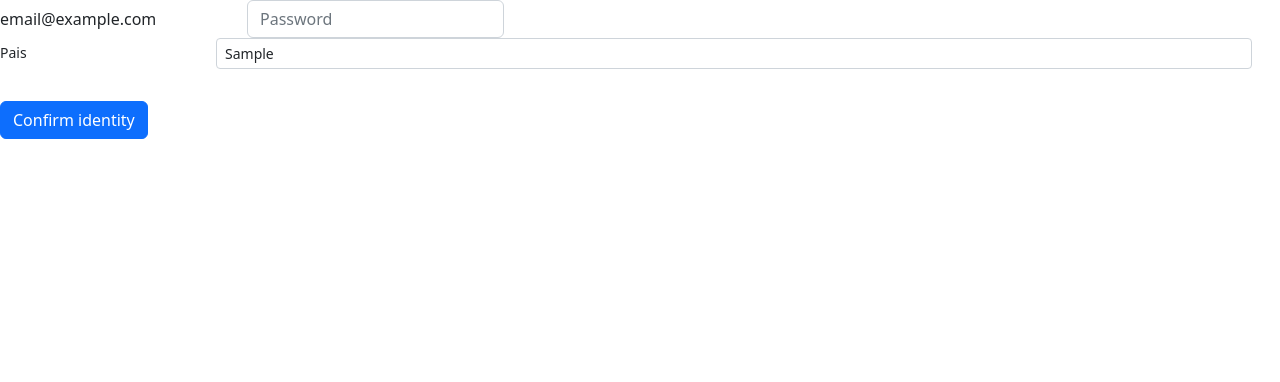
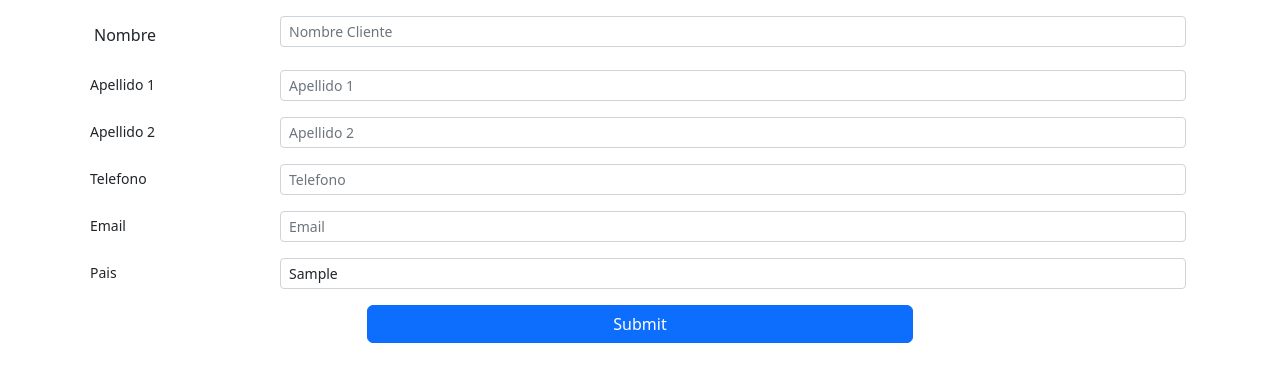
Before and after one commit to LuciMadri/TiendaWeb, a Spring Boot app: page /personaN in a window 1280 px wide. Shown: the top 382 px of the page. Run offline with Spring Boot 4, Linux system fonts and the light colour scheme; tables that the repository leaves empty hold one stand-in row (values such as "Sample post").

Commit message:
Update crear.html

```diff
--- a/Tienda/src/main/resources/templates/crear.html
+++ b/Tienda/src/main/resources/templates/crear.html
@@ -8,20 +8,64 @@
 
     </head>
     <body>
-        <form class="row g-3"
-              th:object = "${persona}"
+        <div class="container">
+
+            <div class="card-header bg-black text-white"> </div>
+            <div class="card-body">
+
+                <!-------------------Esto es un Formulario--------------- -->
+                <div class="container">
+                    <form th:object = "${persona}"
                           th:action="@{/save}"
-              method="post">
-            <input type="hidden" th:field="*{id}">
-            <div class="col-auto">
-                <label for="staticEmail2" class="visually-hidden">Email</label>
-                <input type="text" readonly class="form-control-plaintext" id="staticEmail2" value="email@example.com">
-            </div>
-            <div class="col-auto">
-                <label for="inputPassword2" class="visually-hidden">Password</label>
-                <input type="password" class="form-control" id="inputPassword2" placeholder="Password">
+                          method="POST">
+
+                        <!--------------------------- -->
+                        <div class="form-group mb-3 row">
+
                         </div>
 
+                        <!---------------------------------------------------------------------------------------------------------------------------- -->
+                        <input type="hidden" th:field="*{id}">
+                        <div class="form-group mb-3 row">
+                            <label class="col-md-2 col-form-label" for="nombre">Nombre</label>
+                            <div class="col-sm-10">
+                                <input type="text" class="form-control form-control-sm col-md-6" th:field="*{nombre}" placeholder= "Nombre Cliente" id="nombres" aria-describedby="emailHelp">
+                            </div>
+                        </div>
+
+                        <!---------------------------------------------------------------------------------------------------------------------------- -->
+                        <div class="form-group mb-3 row">
+                            <label class="form-control-sm col-md-2 col-form-label" for="apellido1">Apellido 1</label>
+                            <div class="col-sm-10">
+                                <input type="text" th:field="*{apellido1}" class="form-control form-control-sm col-md-6" placeholder= "Apellido 1" id="apellido1" aria-describedby="emailHelp">
+                            </div>
+                        </div>
+
+                        <!---------------------------------------------------------------------------------------------------------------------------- -->
+                        <div class="form-group mb-3 row">
+                            <label class="form-control-sm col-form-label col-md-2" for="apellido2">Apellido 2</label>
+                            <div class="col-sm-10">
+                                <input type="text" th:field="*{apellido2}" class="form-control form-control-sm col-md-6" placeholder= "Apellido 2" id="apellido2" aria-describedby="emailHelp">
+                            </div>
+                        </div>
+
+                        <!---------------------------------------------------------------------------------------------------------------------------- -->
+                        <div class="form-group mb-3 row">
+                            <label class="form-control-sm col-form-label col-md-2" for="telefono">Telefono</label>
+                            <div class="col-sm-10">
+                                <input type="text" th:field="*{telefono}" class="form-control form-control-sm col-md-6" placeholder= "Telefono" id="telefono" aria-describedby="emailHelp">
+                            </div>
+                        </div>
+
+                        <!---------------------------------------------------------------------------------------------------------------------------- -->
+                        <div class="form-group mb-3 row">
+                            <label class="form-control-sm col-form-label col-md-2" for="email">Email</label>
+                            <div class="col-sm-10">
+                                <input type="text" th:field="*{email}" class="form-control form-control-sm col-md-6" placeholder= "Email" id="email" aria-describedby="emailHelp">
+                            </div>
+                        </div>
+
+                        <!---------------------------------------------------------------------------------------------------------------------------- -->
                         <div class="form-group mb-3 row">
                             <label class="form-control-sm col-form-label col-md-2" for="paises">Pais</label>
                             <div class="col-sm-10">
@@ -33,12 +77,15 @@
                             </div>
                         </div>
 
-            <div class="col-auto">
-                <button type="submit" class="btn btn-primary mb-3">Confirm identity</button>
+                        <!--------------------------------------------------------------------------- -->
+                        <div class="d-grid gap-2 col-6 mx-auto">
+                            <button class="btn btn-primary" value="Guardar" type="submit">Submit</button>
                         </div>
-
-
+                        <!--------------------------------------------------------------------------- -->
 
                     </form>
+                </div>
+            </div>
+        </div>
     </body>
 </html>
```
Lines whose indentation alone changed are shown as unchanged.
